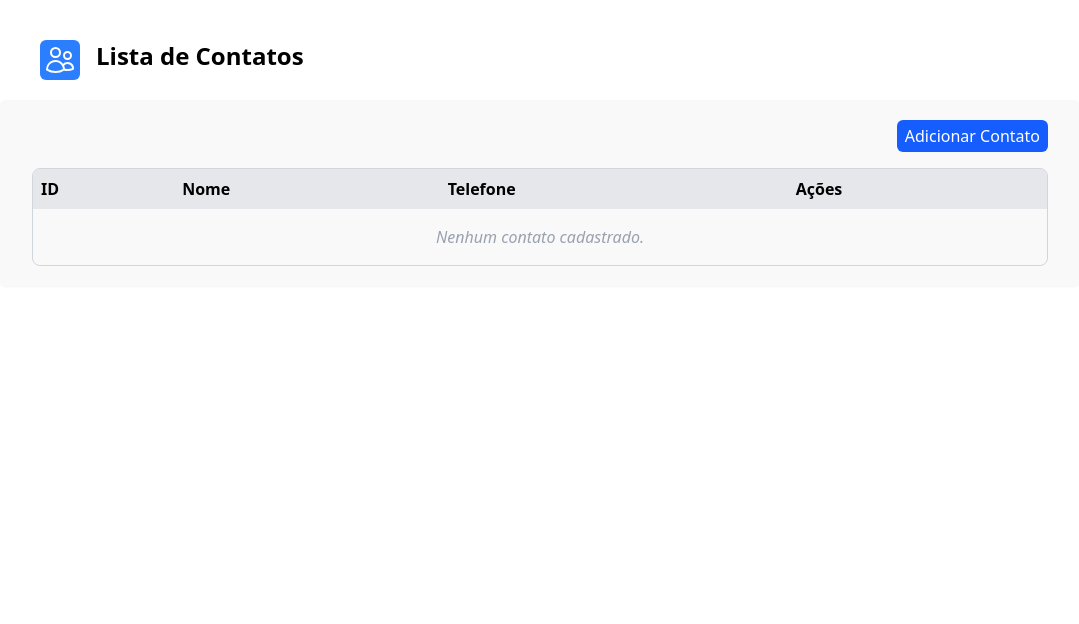
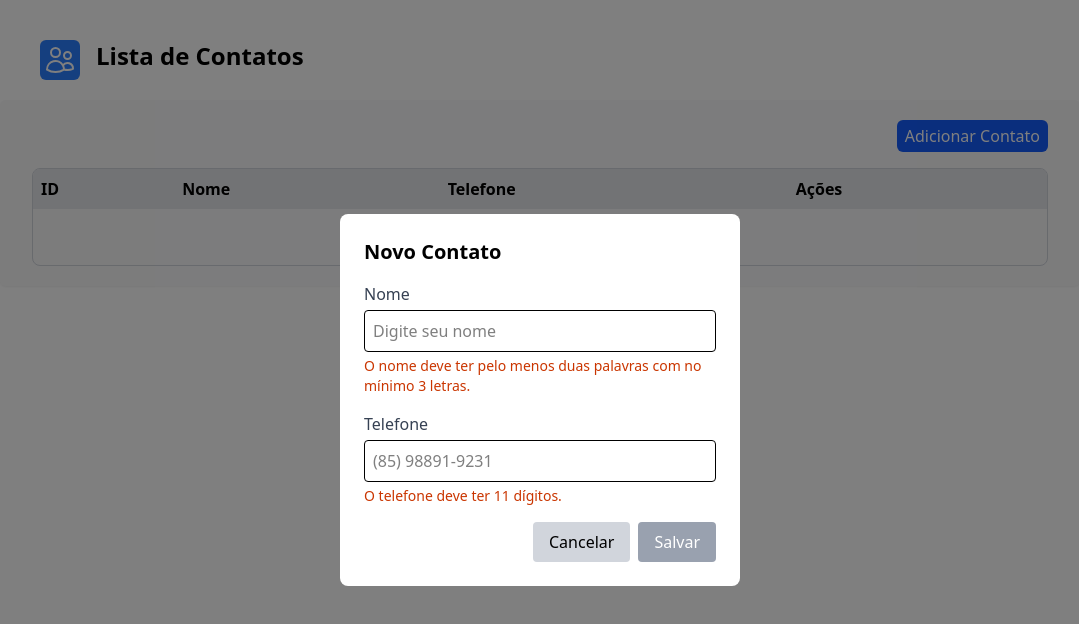
Before and after one commit to levyzowisk/app-gerenciamento-contato, a plain HTML site: page web/index.html in a window 1280 px wide. Both pictures are taken after a click on the button "Adicionar Contato". Shown: the whole page, without its empty margins (100-1179 px from the left). Drawn offline with nearby package versions, Linux system fonts and the light colour scheme; a small style sheet from the web is missing.

Commit message:
Modal de criar contato e validacao de campos

```diff
--- a/web/index.html
+++ b/web/index.html
@@ -46,6 +46,7 @@
                 <h1 class="font-title font-semibold text-2xl">Lista de Contatos</h1>
               </div>
             </header>
+
             <section class="flex flex-col px-8 py-5 mt-5 rounded-md gap-4 bg-gray-100/50 shadow-xs">
             <base-button
             class="bg-blue-600 text-white rounded-md py-1 px-2 self-end hover:cursor-pointer hover:bg-blue-800"
@@ -64,13 +65,146 @@
                />
             </section>
 
+            <div
+              v-if="showModalCreate"
+              class="fixed inset-0 bg-black/50 flex justify-center items-center opacity-0"
+              :class="{ 'opacity-100 transition-opacity duration-200': showModalCreate }"
+            >
+            <form class="bg-white rounded-lg p-6 w-100 relative" @submit.prevent="createContact">
+                <h2 class="text-xl font-semibold text-black mb-4">Novo Contato</h2>
+                <base-input
+                  input-id="name"
+                  label="Nome"
+                  placeholder="Digite seu nome"
+                  v-model="contactName"
+                  req="required"
+                  :error="nameError"
+                >
+                </base-input>
+
+                <base-input
+                  input-id="phone"
+                  ref="inputPhone"
+                  label="Telefone"
+                  placeholder="(85) 98891-9231"
+                  :error="phoneError"
+                  v-model="contactPhone"
+                  type="tel"
+                  max="15"
+                  req="required"
+                >
+                </base-input>
+
+                <div class="flex justify-end gap-2 mt-4">
+                  <base-button class="bg-gray-300 px-4 py-2 rounded hover:bg-gray-400" @click="toggleVisibleModalCreate">Cancelar</base-button>
+
+                  <base-button
+                    :disabled="!isFormValid"
+                    class="bg-blue-700 text-white hover:bg-blue-800 px-4 py-2 rounded"
+                    disabled-classes="bg-gray-400 text-gray-200 cursor-not-allowed hover:bg-gray-400"
+                  >
+                    Salvar
+                  </base-button>
+
+                </div>
+            </form>
+            </div>
+
+
         </div>
     </div>
 
     <script type="module">
-      import { createApp } from "vue";
+      import { createApp, ref, computed } from "vue";
       const app = createApp({
-        setup() {},
+        setup() {
+            const showModalCreate = ref(false);
+            const inputPhone = ref(null);
+
+            const contactName = ref('');
+            const contactPhone = ref('');
+
+            const nameError = ref("");
+            const phoneError = ref("");
+
+            function showSuccessToast(msg, color) {
+                Toastify({
+                    text: msg,
+                    duration: 3000,
+                    gravity: "top",
+                    position: "right",
+                    backgroundColor: color,
+                }).showToast();
+                  }
+
+            function toggleVisibleModalCreate() {
+                showModalCreate.value = !showModalCreate.value;
+                if(!showModalCreate.value ) {
+                  contactName.value = ''
+                  contactPhone.value = ''
+                  nameError.value = ''
+                  phoneError.value = ''
+                }
+              }
+
+            const isFormValid = computed(() => {
+                const words = contactName.value
+                  .trim()
+                  .split(/\s+/)
+
+
+                const bigWords = words.filter(w => w.length >= 3);
+
+                if (bigWords.length < 2) {
+                  nameError.value =
+                    "O nome deve ter pelo menos duas palavras com no mínimo 3 letras.";
+                } else {
+                  nameError.value = "";
+                }
+
+                const cleaned = (contactPhone.value || "").replace(/\D/g, "");
+                phoneError.value = cleaned.length !== 11
+                  ? "O telefone deve ter 11 dígitos."
+                  : "";
+
+                return nameError.value === "" && phoneError.value === "";
+              });
+
+            async function createContact() {
+                contactPhone.value = sanitazePhone(contactPhone);
+                const res = await fetch(baseURL, {
+                  method: 'POST',
+                  headers: {
+                    'Content-Type': 'application/json'
+                  },
+                  body: JSON.stringify({
+                    name: contactName.value,
+                    phone: contactPhone.value
+                  })
+                })
+
+                  if (res.status === 201) {
+                    toggleVisibleModalCreate();
+                    await fetchContacts()
+                    showSuccessToast("Contato Cadastrado com Sucesso!", "green")
+                  } else if (res.status === 409) {
+                   showSuccessToast("Contato já existente", "orange");
+                   toggleVisibleModalCreate()
+                  } else {
+                   showSuccessToast("Um erro ocorreu", "red");
+
+                  }
+
+              }
+
+            return {
+                toggleVisibleModalCreate, showModalCreate, contactName,
+                contactPhone, nameError, phoneError, isFormValid,
+                inputPhone
+
+            }
+        }
+
       });
 
       app.component("BaseInput", {
```
